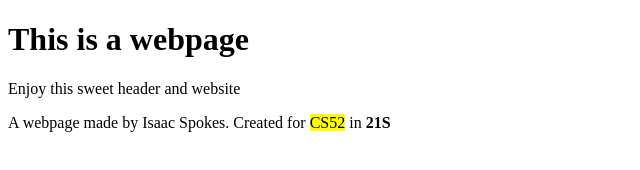
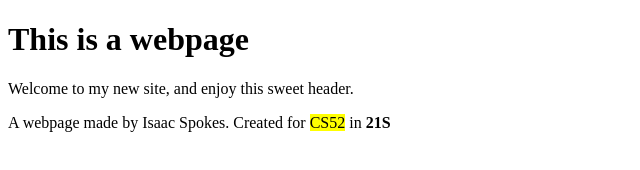
Before and after one commit to isaacspokes/isaacspokes.github.io, a plain HTML site: page index.html in a window 1280 px wide. Shown: the whole page, without its empty margins (0-640 px from the left). Drawn offline with Linux system fonts and the light colour scheme.

Commit message:
adding welcome message

```diff
--- a/index.html
+++ b/index.html
@@ -5,7 +5,7 @@
     </head>
     <div class="header">
         <h1>This is a webpage</h1>
-        <p>Enjoy this sweet header and website</p>
+        <p>Welcome to my new site, and enjoy this sweet header.</p>
     </div>
     <body>
         A webpage made by Isaac Spokes.
```
